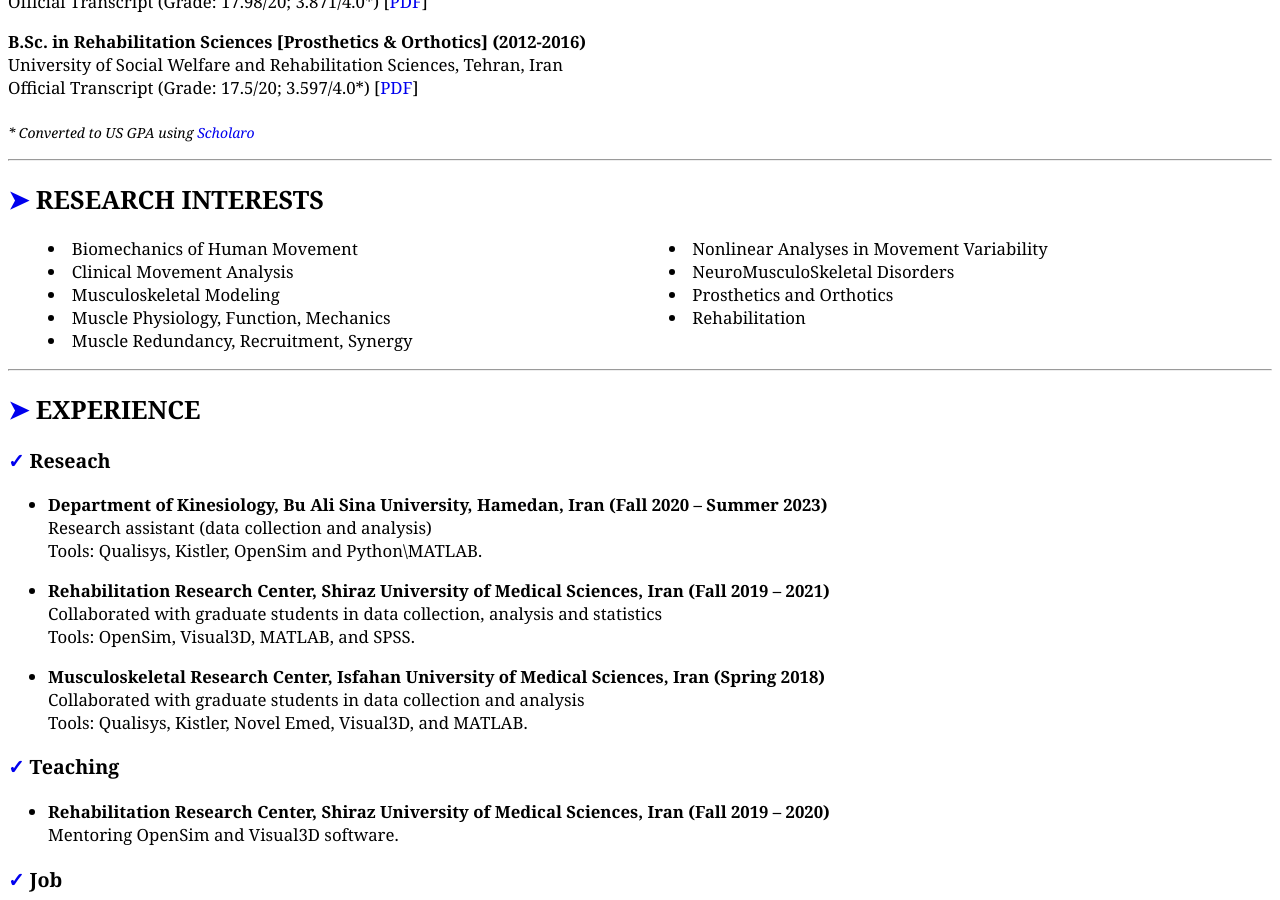
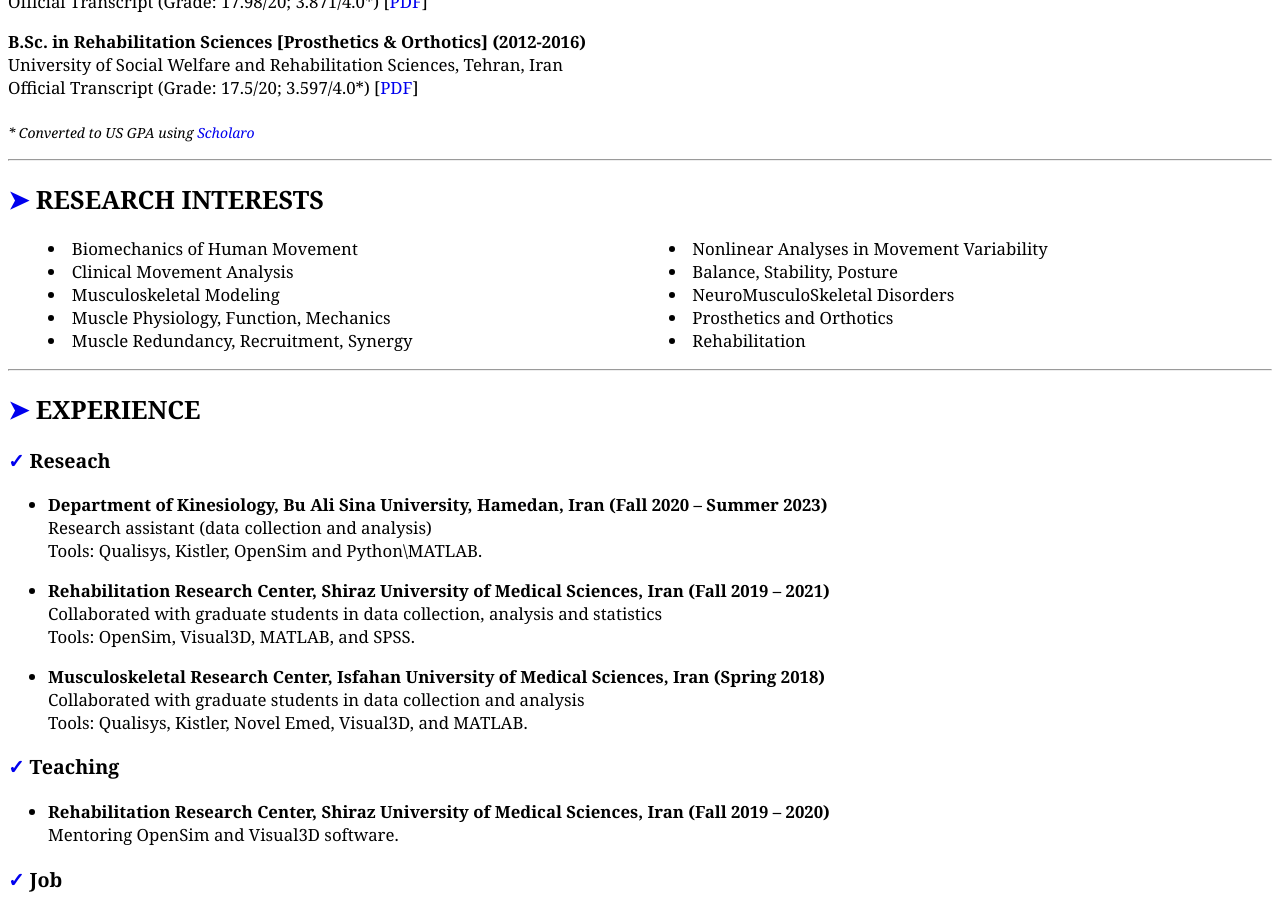
Before and after one commit to mrrezaie/mrrezaie.github.io, a Jekyll site: the page cv.html, which Jekyll copies as it is, in a window 1280 px wide and 900 px high, scrolled down 604 px. Built offline with Jekyll 4.4.1, drawn with Linux system fonts in a browser that asks for light colours.

Commit message:
Update cv.html

```diff
--- a/cv.html
+++ b/cv.html
@@ -73,6 +73,7 @@
 	<li>Muscle Physiology, Function, Mechanics</li>
 	<li>Muscle Redundancy, Recruitment, Synergy</li>
 	<li>Nonlinear Analyses in Movement Variability</li>
+	<li>Balance, Stability, Posture</li>
 	<li>NeuroMusculoSkeletal Disorders</li>
 	<li>Prosthetics and Orthotics</li>
 	<li>Rehabilitation</li> </ul>
```
